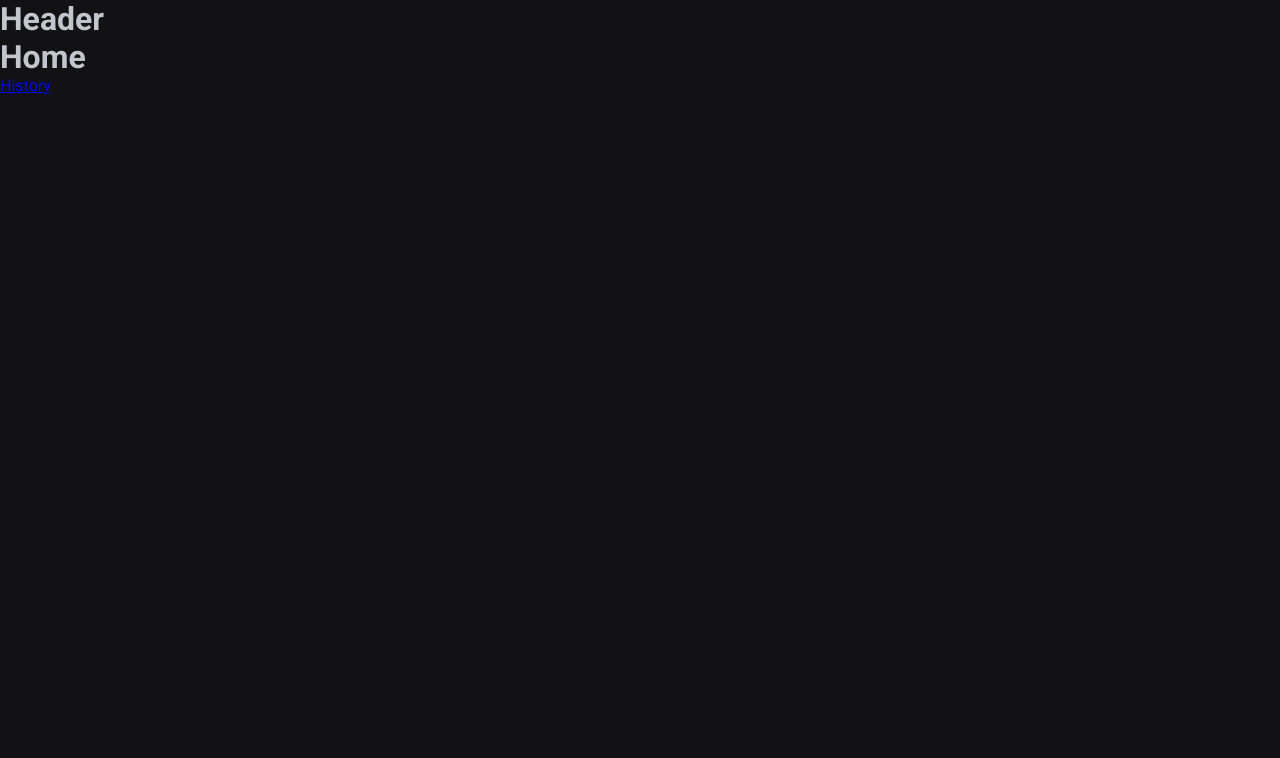
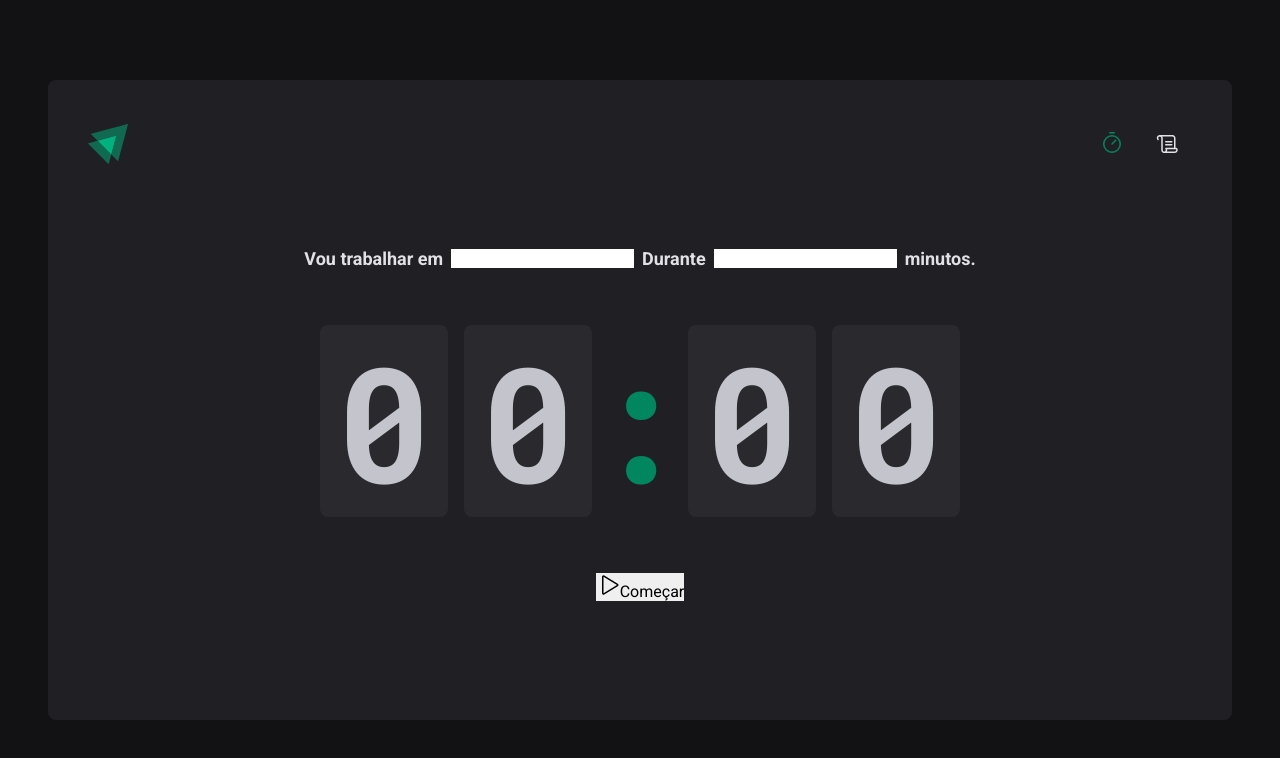
Before and after one commit to fekow/02-ignite-timer, a React (Vite) app: page / in a window 1280 px wide. Shown: the top 758 px of the page. Built offline with nearby package versions, Linux system fonts and the light colour scheme.

Commit message:
start making home page

```diff
--- a/package.json
+++ b/package.json
@@ -10,6 +10,7 @@
     "preview": "vite preview"
   },
   "dependencies": {
+    "phosphor-react": "^1.4.1",
     "react": "^18.2.0",
     "react-dom": "^18.2.0",
     "react-router-dom": "^6.22.1",
--- a/src/components/Header.tsx
+++ /dev/null
@@ -1,7 +0,0 @@
-export function Header() {
-  return (
-    <header>
-      <h1>Header</h1>
-    </header>
-  )
-}
--- /dev/null
+++ b/src/components/Header/index.tsx
@@ -0,0 +1,20 @@
+import { NavLink } from 'react-router-dom'
+import { HeaderContainer } from './styles'
+import Logo from '../../assets/Logo.svg'
+import { Scroll, Timer } from 'phosphor-react'
+
+export function Header() {
+  return (
+    <HeaderContainer>
+      <img alt="logo ignite" src={Logo} />
+      <nav>
+        <NavLink to="/" title="Timer">
+          <Timer size={24} />
+        </NavLink>
+        <NavLink to="/history" title="History">
+          <Scroll size={24} />
+        </NavLink>
+      </nav>
+    </HeaderContainer>
+  )
+}
--- /dev/null
+++ b/src/components/Header/styles.ts
@@ -0,0 +1,35 @@
+import styled from 'styled-components'
+
+export const HeaderContainer = styled.header`
+  display: flex;
+  align-items: center;
+
+  flex-direction: row;
+  justify-content: space-between;
+
+  nav {
+    display: flex;
+    gap: 0.5rem;
+
+    a {
+      width: 3rem;
+      height: 3rem;
+      display: flex;
+      align-items: center;
+      justify-content: center;
+
+      color: ${({ theme }) => theme['gray-100']};
+
+      border-top: 3px solid transparent;
+      border-bottom: 3px solid transparent;
+
+      &:hover {
+        border-bottom: 3px solid ${({ theme }) => theme['green-500']};
+      }
+
+      &.active {
+        color: ${({ theme }) => theme['green-500']};
+      }
+    }
+  }
+`
--- a/src/layouts/DefaultLayout.tsx
+++ b/src/layouts/DefaultLayout/index.tsx
@@ -1,12 +1,12 @@
 import { Outlet } from 'react-router-dom'
-import { Header } from '../components/Header'
-
+import { Header } from '../../components/Header'
+import { LayoutContainer } from './styles'
 export function DefaultLayout() {
   return (
-    <div>
+    <LayoutContainer>
       <Header />
       {/* This is where the child routes will be rendered */}
       <Outlet />
-    </div>
+    </LayoutContainer>
   )
 }
--- /dev/null
+++ b/src/layouts/DefaultLayout/styles.tsx
@@ -0,0 +1,14 @@
+import styled from 'styled-components'
+
+export const LayoutContainer = styled.div`
+  max-width: 74rem;
+  height: calc(100vh - 10rem);
+  margin: 5rem auto;
+  padding: 2.5rem;
+
+  background-color: ${({ theme }) => theme['gray-800']};
+  border-radius: 8px;
+
+  display: flex;
+  flex-direction: column;
+`
--- a/src/pages/History.tsx
+++ b/src/pages/History/index.tsx
@@ -1,10 +1,7 @@
-import { Link } from 'react-router-dom'
-
 export function History() {
   return (
     <div>
       <h1>History</h1>
-      <Link to="/">Home</Link>
     </div>
   )
 }
--- a/src/pages/Home.tsx
+++ /dev/null
@@ -1,10 +0,0 @@
-import { Link } from 'react-router-dom'
-
-export function Home() {
-  return (
-    <div>
-      <h1>Home</h1>
-      <Link to="/history">History</Link>
-    </div>
-  )
-}
--- /dev/null
+++ b/src/pages/Home/index.tsx
@@ -0,0 +1,33 @@
+import { Play } from 'phosphor-react'
+import {
+  CountdownContainer,
+  FormContainer,
+  HomeContainer,
+  Separator,
+} from './styles'
+
+export function Home() {
+  return (
+    <HomeContainer>
+      <form action="">
+        <FormContainer>
+          <label htmlFor="task">Vou trabalhar em</label>
+          <input id="task" />
+          <label htmlFor="minutesAmount">Durante</label>
+          <input type="number" id="minutesAmount" />
+          <span>minutos.</span>
+        </FormContainer>
+        <CountdownContainer>
+          <span>0</span>
+          <span>0</span>
+          <Separator>:</Separator>
+          <span>0</span>
+          <span>0</span>
+        </CountdownContainer>
+        <button type="submit">
+          <Play size={24}></Play>Começar
+        </button>
+      </form>
+    </HomeContainer>
+  )
+}
--- /dev/null
+++ b/src/pages/Home/styles.ts
@@ -0,0 +1,55 @@
+import styled from 'styled-components'
+
+export const HomeContainer = styled.div`
+  display: flex;
+  flex: 1;
+  flex-direction: column;
+  align-items: center;
+  justify-content: center;
+
+  form {
+    display: flex;
+    flex-direction: column;
+    align-items: center;
+    gap: 3.5rem;
+  }
+`
+
+export const FormContainer = styled.div`
+  width: 100%;
+  display: flex;
+  align-items: center;
+  justify-content: center;
+  gap: 0.5rem;
+  color: ${({ theme }) => theme['gray-100']};
+  font-size: 1.125rem;
+  font-weight: bold;
+  flex-wrap: wrap;
+`
+
+export const CountdownContainer = styled.div`
+  font-family: 'Roboto Mono', monospace;
+  font-size: 10rem;
+  line-height: 8rem;
+  color: ${({ theme }) => theme['gray-00']};
+
+  display: flex;
+  gap: 1rem;
+
+  span {
+    background-color: ${({ theme }) => theme['gray-700']};
+    padding: 2rem 1rem;
+    border-radius: 8px;
+  }
+`
+
+export const Separator = styled.div`
+  padding: 2rem;
+  color: ${({ theme }) => theme['green-500']};
+
+  width: 4rem;
+  overflow: hidden;
+
+  display: flex;
+  justify-content: center;
+`
--- a/src/styles/global.ts
+++ b/src/styles/global.ts
@@ -16,7 +16,7 @@
   body {
     background-color: ${(props) => props.theme['gray-900']};
     color: ${(props) => props.theme['gray-300']};
-
+    -webkit-font-smoothing: antialiased;
   }
 
   body, input, textarea, button {
```
Also changed, not shown: src/assets/Logo.svg (added), src/pages/History/styles.ts (added), 1 other file (tests, documents, lock files or other folders).
